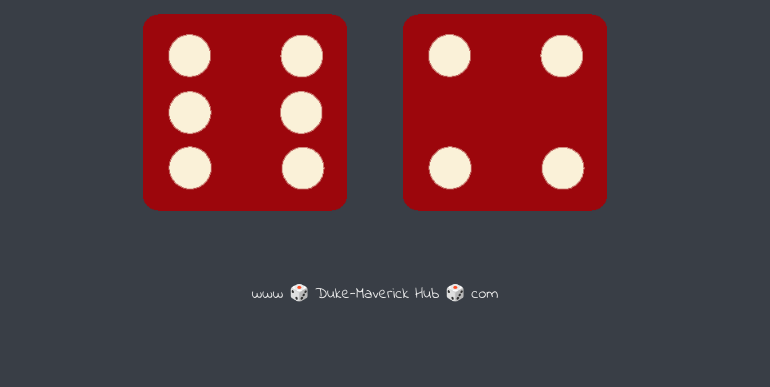
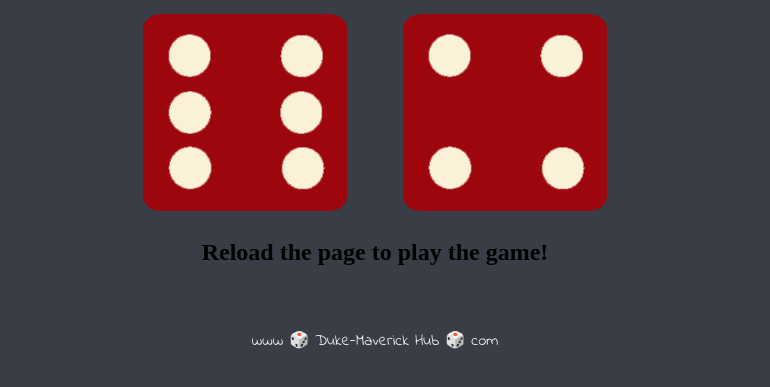
Before and after one commit to DukeMaverick-hub/Dice-Game, a plain HTML site: page index.html in a window 1280 px wide. Shown: the part 321-708 px from the top of the page, without its empty margins (265-1035 px from the left). Drawn offline with Linux system fonts and the light colour scheme.

Commit message:
Update index.html

```diff
--- a/index.html
+++ b/index.html
@@ -22,6 +22,7 @@
         <p>Player 2</p>
         <img class="img2" src="dice6.png" />
       </div>
+      <h2> Reload the page to play the game! </h2>
     </div>
 
     <footer>www 🎲 Duke-Maverick Hub 🎲 com</footer>
```
